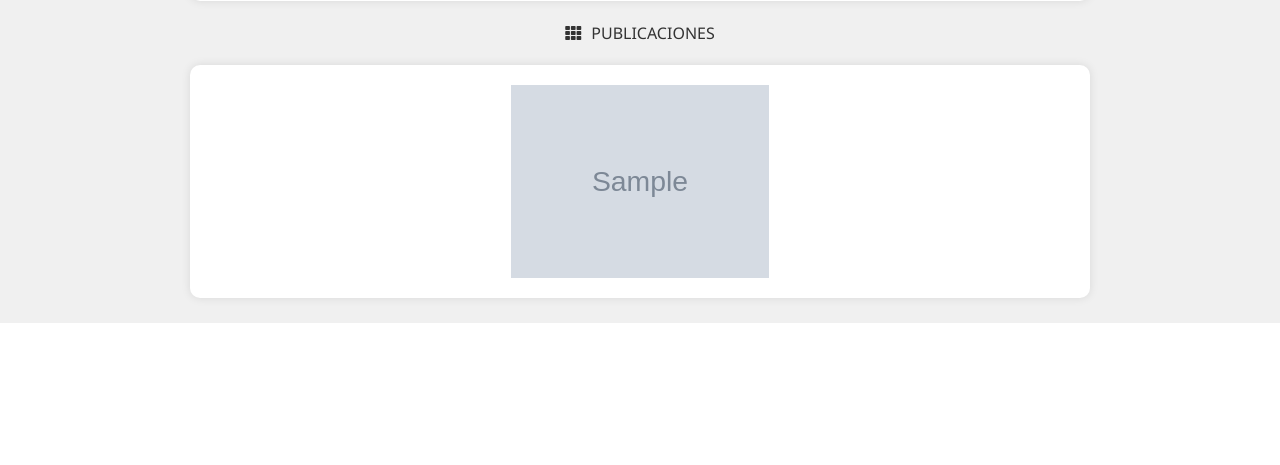
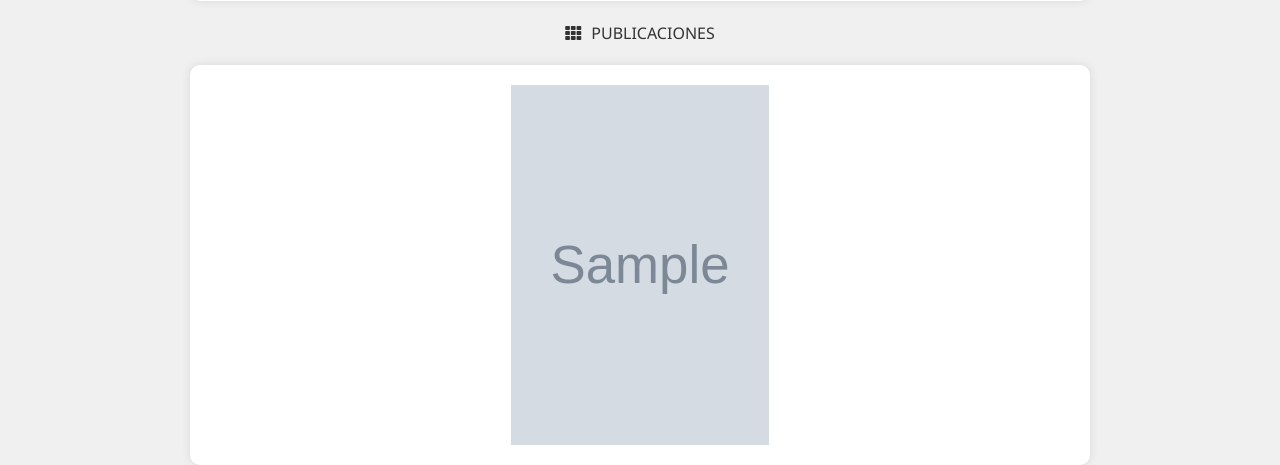
Before and after one commit to Sergioo-D/PawSwipe, a Django app: template pawswiipe_web/Aplicaciones/templates/perfilUsuario.html in a window 1280 px wide. Shown: the part 477-942 px from the top of the page. Before the commit the page ends 800 px from the top, so only its background shows below. Run offline with Django 4.2, Linux system fonts and the light colour scheme; tables that the repository leaves empty hold one stand-in row (values such as "Sample post"); the template is opened without the code that fills it: values that come from a table or form of the project are taken from there, most other values are stand-ins (such as "Sample title", 1, 10 or a date in 2020); grey boxes marked "Sample" are stand-in pictures; some libraries are stand-ins or nearby versions.

Commit message:
Actualizaciones varias

```diff
--- a/pawswiipe_web/Aplicaciones/static/css/perfilUsuario.css
+++ b/pawswiipe_web/Aplicaciones/static/css/perfilUsuario.css
@@ -371,7 +371,7 @@ textarea {
 
 .publicacion img {
     width: 100%;
-    height: auto;
+    height: 360px;
     transition: transform .3s ease-in-out;
 }
 
```
Also changed, not shown: pawswiipe_web/media/perfil_images/WhatsApp_Image_2024-05-29_at_23.15.12_3.jpeg (added), pawswiipe_web/media/publicaciones/WhatsApp_Image_2024-05-29_at_23.12.24.jpeg (added), pawswiipe_web/media/publicaciones/WhatsApp_Image_2024-05-29_at_23.12.24_1.jpeg (added).
